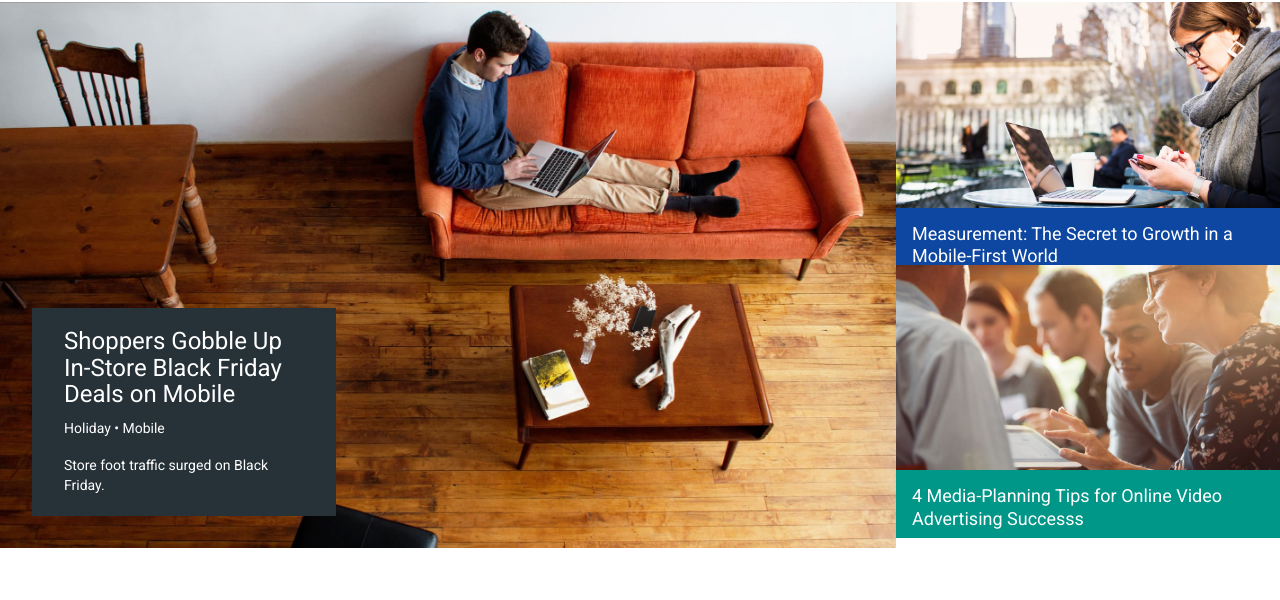
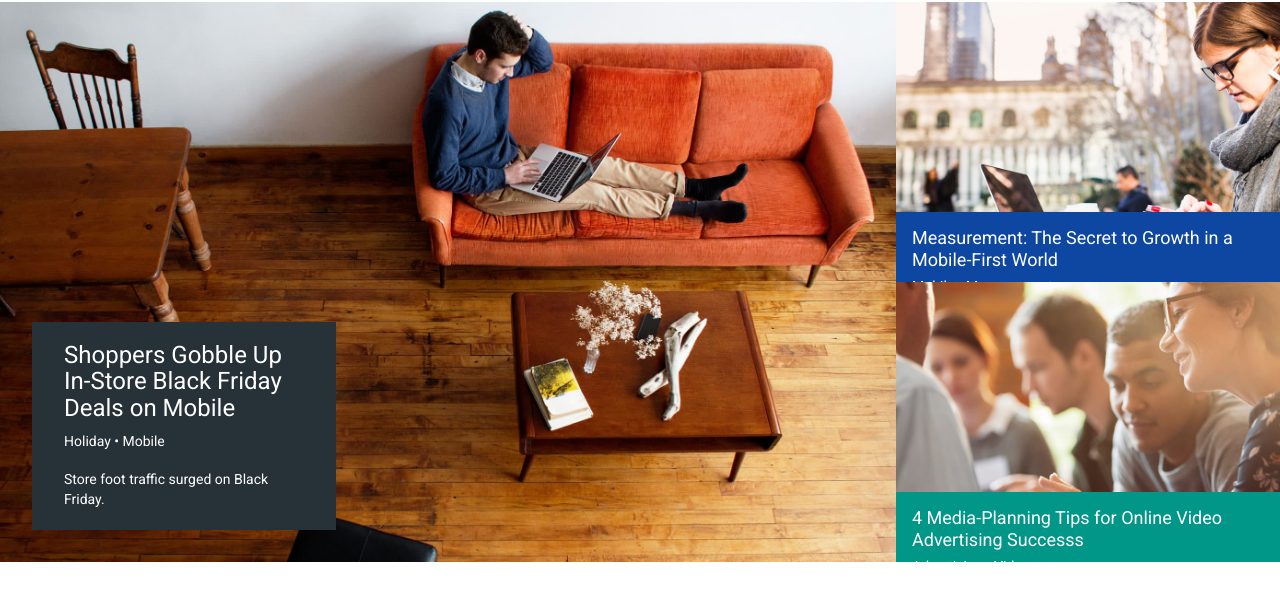
Before and after one commit to jenasancartier/think-rebuild, a plain HTML site: page index.html in a window 1280 px wide. Shown: the part 68-668 px from the top of the page. Drawn offline with nearby package versions, Linux system fonts and the light colour scheme.

Commit message:
fix issue that caused floats to break

```diff
--- a/css/styles.css
+++ b/css/styles.css
@@ -8,6 +8,11 @@
 body {
   -webkit-font-smoothing: antialiased;
   font-family: 'Roboto', sans-serif;
+}
+
+.body {
+  width: 100vw;
+  height: 100vh;
 }
 
 .navbar {
@@ -33,7 +38,7 @@ body {
 .burger {
   float: right;
   margin-top: 25px;
-  margin-right: 60px;
+  margin-right: 45px;
   height: 20px;
 }
 
@@ -139,15 +144,15 @@ body {
   .content1 {
     float: left;
     width: 50vw;
-    height: 25vh;
+    height: 40vh;
     position: relative;
     text-size-adjust: 100%;
   }
 
   .text-box1, .text-box2 {
-    height: 33%;
+    height: 25%;
     position: absolute;
-    top: 100%;
+    top: 75%;
     /*transform: translate(0, 50%);*/
     width: 100%;
   }
@@ -155,7 +160,7 @@ body {
   .content2 {
     float: right;
     width: 50vw;
-    height: 25vh;
+    height: 40vh;
     position: relative;
   }
 
@@ -174,22 +179,22 @@ body {
   .content-main {
     float: left;
     width: 70vw;
-    height: 68.3vh;
+    height: 70vh;
   }
 
   .content1 {
     width: 30vw;
-    height: 25.7vh;
+    height: 35vh;
     float: right;
+    text-size-adjust: 100%;
+    font-size: 100%;
   }
 
   .content2 {
     width: 30vw;
-    height: 25.7vh;
+    height: 35vh;
     float: right;
-    position: absolute;
-    top: 54%;
-    right: 0;
+    text-size-adjust: 100%;
   }
 
 }
--- a/index.html
+++ b/index.html
@@ -11,7 +11,7 @@
   </head>
   <!-- <div class="container-fluid"> -->
 
-    <body class="clearfix">
+    <body class="body">
 
       <div class="navbar">
         <div class="burger visible-xs visible-sm">
```
